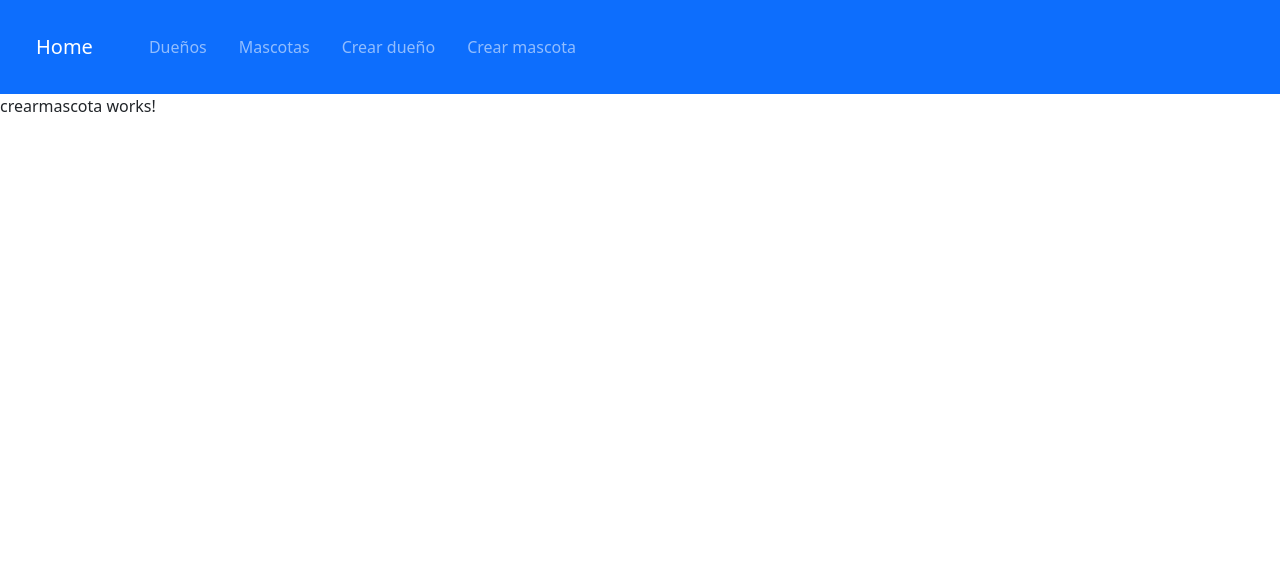
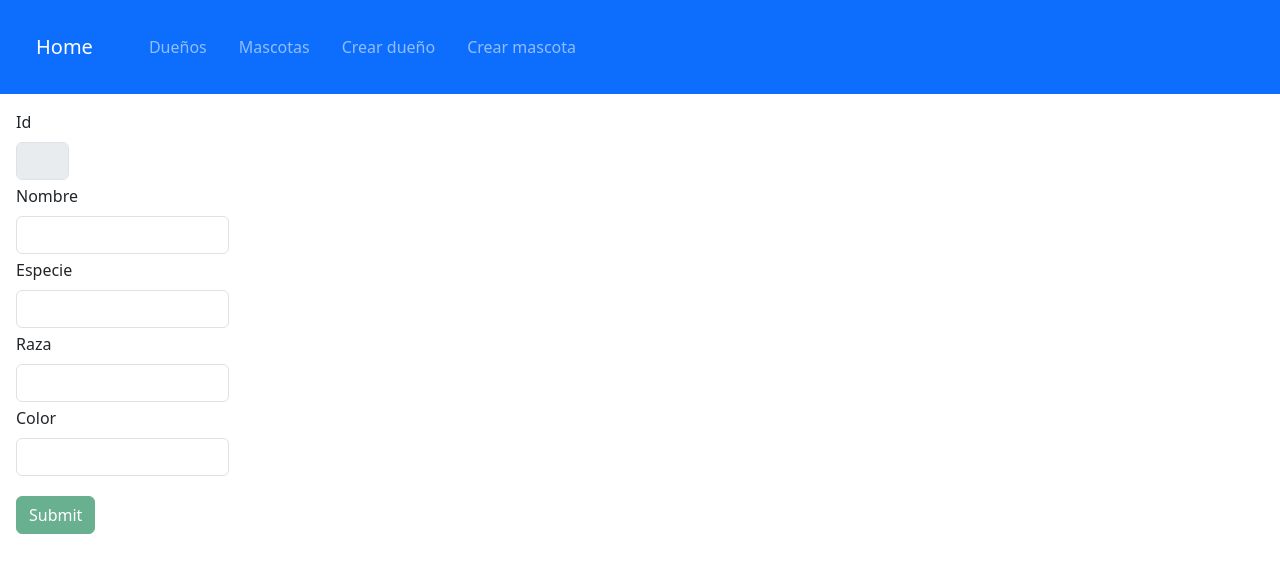
Before and after one commit to briansablich/clinicaVeterinariaFront, an Angular app: page /crearmascota in a window 1280 px wide. Shown: the top 572 px of the page. Built offline with nearby package versions, Linux system fonts and the light colour scheme; no server answers.

Commit message:
Duenio asigned to mascota

```diff
--- a/src/app/models/Mascota.ts
+++ b/src/app/models/Mascota.ts
@@ -1,6 +1,7 @@
 import Duenio from "./Duenio";
 
 export default interface Mascota {
+    m: { idDuenio: number; nombre: string; apellido: string; celular: string; dni: string; };
     idMascota: number;
     nombre: string;
     especie: string;
--- a/src/app/pages/crearmascota/crearmascota.component.html
+++ b/src/app/pages/crearmascota/crearmascota.component.html
@@ -1 +1,25 @@
-<p>crearmascota works!</p>
+<form [formGroup]="mascotaForm" class="col-2 m-3" (submit)="insertMascota()">
+    <div class="mb-1 w-25">
+      <label for="idmascota" class="form-label">Id</label>
+      <input readonly disabled type="number" class="form-control" id="idmascota">
+    </div>
+    <div class="mb-1">
+        <label for="nombre" class="form-label">Nombre</label>
+        <input type="text" class="form-control" id="nombre" formControlName="nombre">
+      </div>
+      <div class="mb-1">
+        <label for="especie" class="form-label">Especie</label>
+        <input type="text" class="form-control" id="especie" formControlName="especie">
+      </div>
+      <div class="mb-1">
+        <label for="raza" class="form-label">Raza</label>
+        <input type="text" class="form-control" id="raza" formControlName="raza">
+      </div>
+      <div class="mb-1">
+        <label for="color" class="form-label">Color</label>
+        <input type="text" class="form-control" id="color" formControlName="color">
+      </div>
+      <div>
+        <input [disabled]="mascotaForm.invalid" class="btn btn-success mt-3" type="submit">
+      </div>
+    </form>
--- a/src/app/pages/crearmascota/crearmascota.component.ts
+++ b/src/app/pages/crearmascota/crearmascota.component.ts
@@ -1,11 +1,44 @@
 import { Component } from '@angular/core';
+import { FormControl, FormGroup, ReactiveFormsModule, Validators } from '@angular/forms';
+import { MascotaService } from '../../services/mascota.service';
 
 @Component({
   selector: 'app-crearmascota',
-  imports: [],
+  imports: [ReactiveFormsModule],
   templateUrl: './crearmascota.component.html',
   styleUrl: './crearmascota.component.css'
 })
 export class CrearmascotaComponent {
+  mascotaForm: FormGroup;
+  nombre: FormControl;
+  especie: FormControl;
+  raza: FormControl;
+  color: FormControl;
 
+  constructor(private mascotaService: MascotaService) {
+
+    this.nombre = new FormControl('', Validators.required);
+    this.especie = new FormControl('', Validators.required);
+    this.raza = new FormControl('', Validators.required);
+    this.color = new FormControl('', Validators.required);
+
+    this.mascotaForm = new FormGroup({
+      nombre: this.nombre,
+      especie: this.especie,
+      raza: this.raza,
+      color: this.color
+    })
+  }
+
+  insertMascota(): void {
+    this.mascotaService.insertMascota(this.mascotaForm.value).subscribe({
+      next: (data) => {
+        console.log(data);
+      },
+      error: (e) => {
+        console.log(e);
+      }
+    })
+    this.mascotaForm.reset();
+  }
 }
--- a/src/app/pages/mascotas/mascotas.component.html
+++ b/src/app/pages/mascotas/mascotas.component.html
@@ -5,6 +5,7 @@
         <h3 class="card-title">{{ m.idMascota }}: {{ m.especie }}</h3>
         <p class="card-text">Nombre: {{ m.nombre }}, Raza: {{ m.raza }}</p>
         <p class="card-text">Color: {{ m.color }}</p>
+        <p class="card-text">Duenio: {{ m.duenio }}</p>
         <h4>Mascotas:</h4>
         <div>
         </div>
--- a/src/app/pages/mascotas/mascotas.component.ts
+++ b/src/app/pages/mascotas/mascotas.component.ts
@@ -26,6 +26,20 @@ export class MascotasComponent implements OnInit {
         console.log(e);
       }
     })
+
+    this.mascotaService.duenios.forEach(d => {
+      d.listaMascotas.forEach(mascota => {
+        this.mascotaService.mascotas.forEach(m => {
+          if (m.idMascota === mascota.idMascota) {
+            m.duenio = { idDuenio: d.idDuenio, nombre: d.nombre, apellido: d.apellido, celular: d.celular, dni: d.dni, listaMascotas: [] };
+
+            mascota.duenio = d;
+
+            console.log(d.apellido);
+          }
+        });
+      });
+    });
   }
 
   deleteMascota(idMascota: number) {
--- a/src/app/services/duenio.service.ts
+++ b/src/app/services/duenio.service.ts
@@ -10,6 +10,7 @@ export class DuenioService {
   private readonly urlRead = "http://localhost:8080/duenio/traer";
   private readonly urlCreate = "http://localhost:8080/duenio/crear";
   private readonly urlDelete = "http://localhost:8080/duenio/eliminar/";
+  private readonly urlReadForId = "http://localhost:8080/duenio/traer/";
 
 
 
@@ -23,6 +24,10 @@ export class DuenioService {
     return this.http.get<Duenio[]>(this.urlRead);
   }
 
+  getDuenioId(idDuenio: number){
+    return this.http.get(this.urlReadForId + idDuenio);
+  }
+
   insertDuenio(duenio: Duenio) {
     return this.http.post<Duenio>(this.urlCreate, duenio);
   }
--- a/src/app/services/mascota.service.ts
+++ b/src/app/services/mascota.service.ts
@@ -1,6 +1,8 @@
 import { Injectable } from '@angular/core';
 import Mascota from '../models/Mascota';
 import { HttpClient } from '@angular/common/http';
+import Duenio from '../models/Duenio';
+import { DuenioService } from './duenio.service';
 
 @Injectable({
   providedIn: 'root'
@@ -12,12 +14,23 @@ export class MascotaService {
   private readonly urlDelete = "http://localhost:8080/mascotas/eliminar/";
 
   mascotas: Mascota[];
+  duenios: Duenio[];
 
-  constructor(private http: HttpClient) {
+  constructor(private http: HttpClient, public duenioService: DuenioService) {
     this.mascotas = [];
+    this.duenios = [];
+    this.duenioService.getDuenios().subscribe({
+      next:(dataDuenio) => {
+        this.duenios = dataDuenio;
+      },
+      error: (e) => {
+        console.log(e);
+      }
+    });
   }
 
   getMascotas() {
+
     return this.http.get<Mascota[]>(this.urlRead);
   }
 
```
